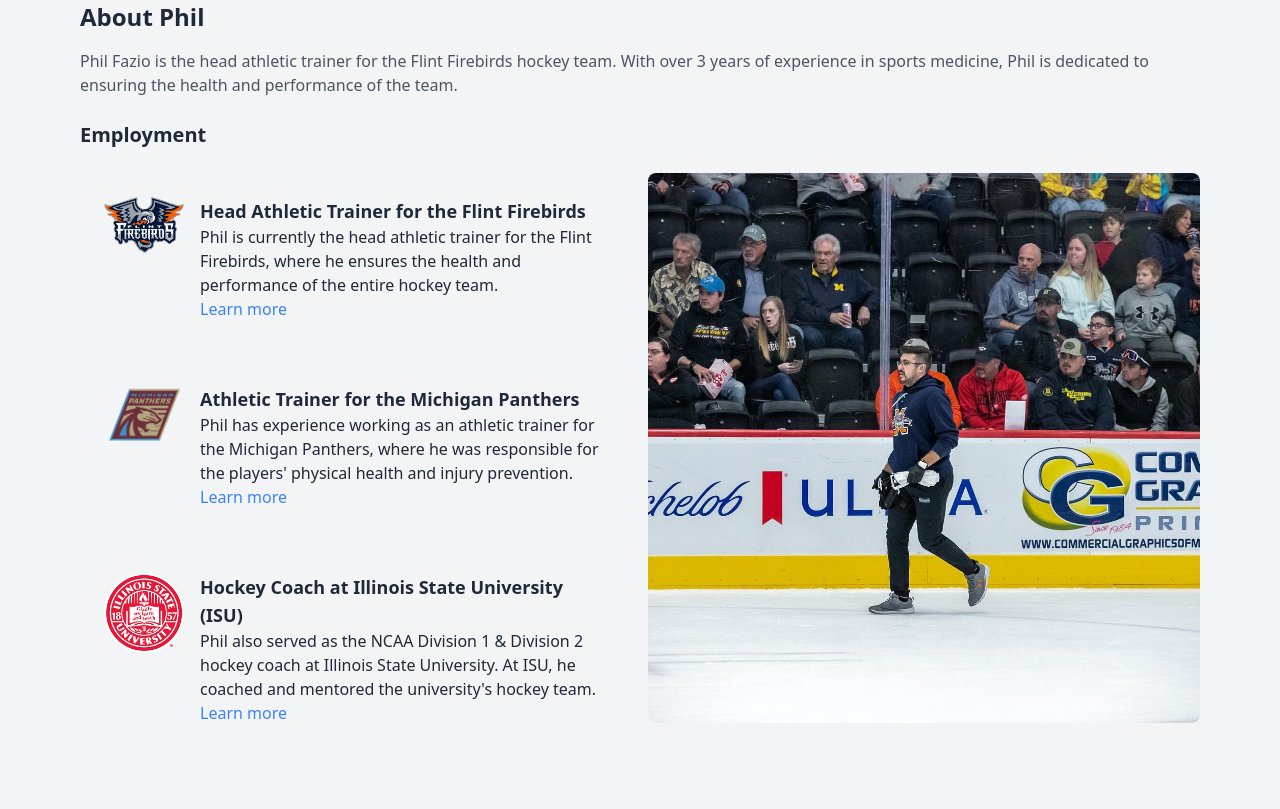
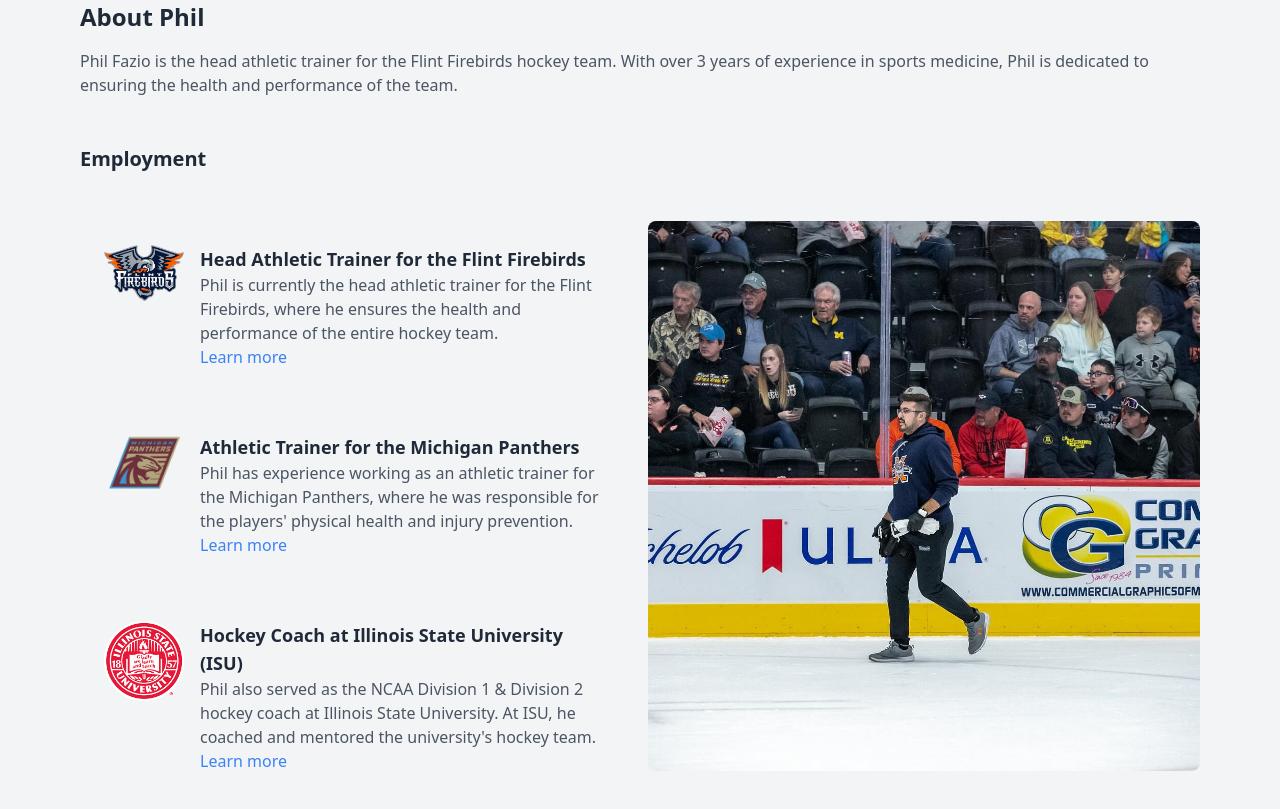
Before and after one commit to Leyden05/Phil, a Next.js app in the folder phil-site/: page / in a window 1280 px wide. Shown: the part 780-1589 px from the top of the page. Built offline with nearby package versions, Linux system fonts and the light colour scheme.

Commit message:
starting on image bg to match screen sizes

```diff
--- a/phil-site/app/page.js
+++ b/phil-site/app/page.js
@@ -86,7 +86,7 @@ export default function Home() {
             Head Athletic Trainer for the Flint Firebirds
           </p>
         </div>
-        <div className="hidden lg:block absolute top-40 right-20 w-1/3 h-3/4 bg-lightGold rounded-lg transform rotate-12 z-0"
+        <div className="hidden lg:block absolute top-40 right-20 lg:w-1/5 xl:w-1/3 lg:h-1/2 xl:h-3/4 bg-lightGold rounded-lg transform rotate-12 z-0"
         data-aos="fade-up"></div>
         <Image
           className="md:block hidden rounded-lg w-1/2 max-w-[40%] h-3/4 z-10"
@@ -157,7 +157,7 @@ export default function Home() {
             Phil is dedicated to ensuring the health and performance of the
             team.
           </p>
-          <h3 className="text-xl font-semibold text-gray-800 dark:text-gray-200 my-6 transition-text duration-500"
+          <h3 className="text-xl font-semibold text-gray-800 dark:text-gray-200 my-12 transition-text duration-500"
           data-aos="fade-up"
           data-aos-delay="600">
             Employment
@@ -183,7 +183,7 @@ export default function Home() {
                     />
                     <div>
                       <h4 className="text-lg font-semibold">{job.title}</h4>
-                      <p>{job.description}</p>
+                      <p className="text-gray-600 dark:text-gray-400">{job.description}</p>
                       <a
                         href={job.link}
                         className="text-blue-500"
```
